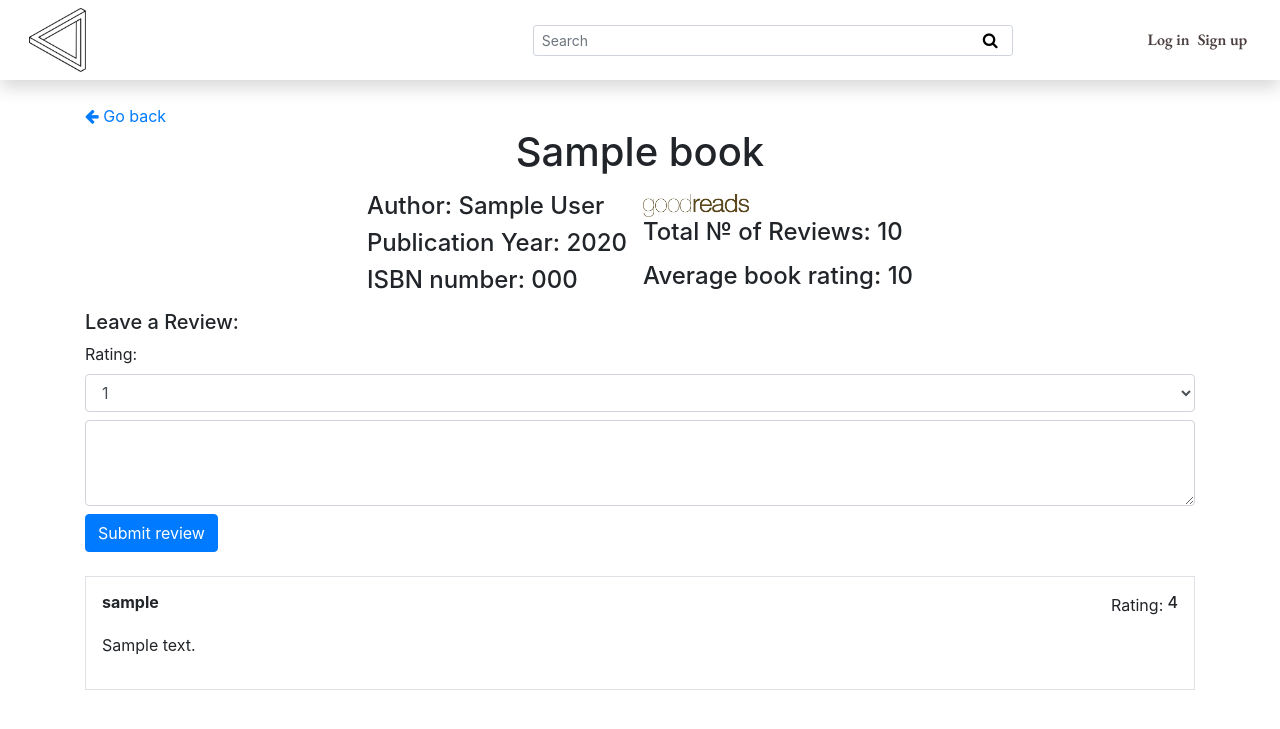
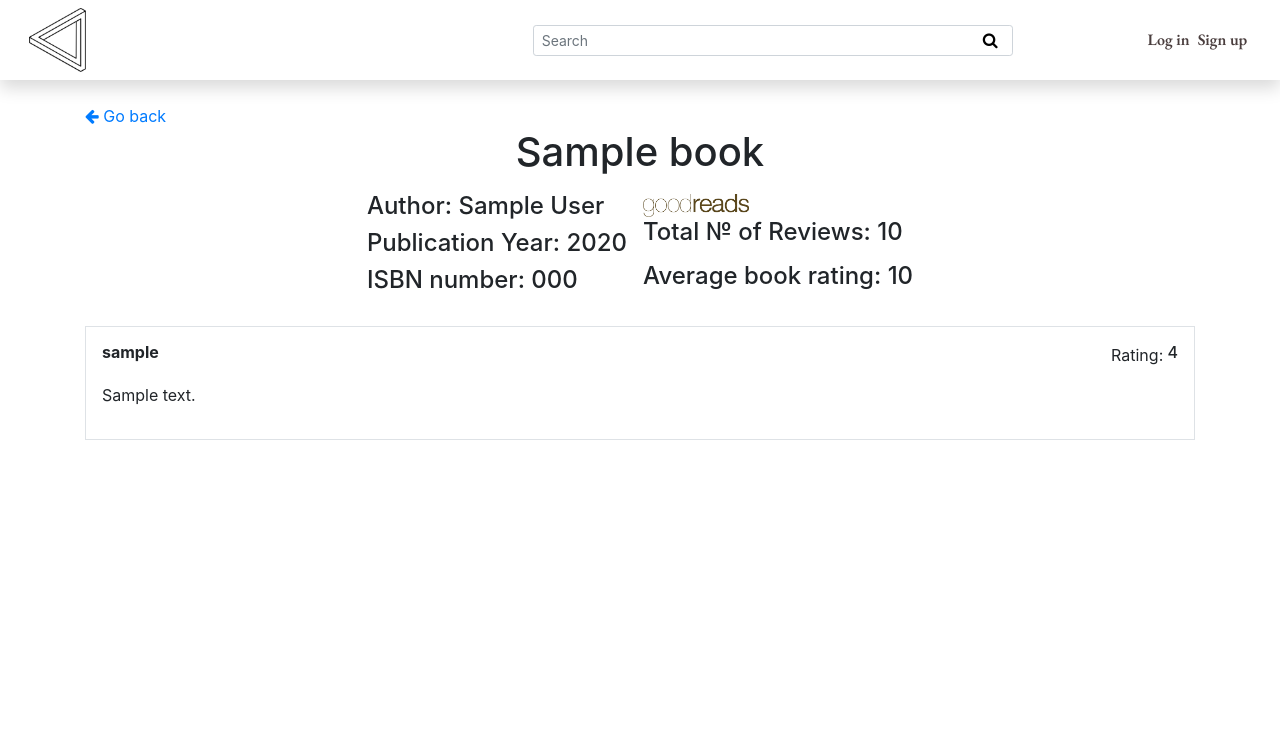
Before and after one commit to ValtrX/Project1Harvard, a Flask app: template templates/book.html in a window 1280 px wide. Shown: the top 729 px of the page. Run offline with Flask 2, Linux system fonts and the light colour scheme; the template is opened without the code that fills it: most values are stand-ins (such as "Sample title", 1, 10 or a date in 2020); parts of the project's set-up code (start-up, migrations or seed data) failed here and were passed over; some libraries are stand-ins or nearby versions.

Commit message:
Leave a review fixed, user most log in now

```diff
--- a/application.py
+++ b/application.py
@@ -41,11 +41,11 @@
         booksearchrequest = request.args.get('search') # Get text from the search input
         booksearch = "%{}%".format(booksearchrequest) # Formating input get
 
-        # Queries
+            # Queries
         booksearchdata = db.execute("SELECT * FROM books WHERE (author ILIKE :booksearch) OR (title ILIKE :booksearch) OR (isbn ILIKE :booksearch)",{"booksearch":booksearch}).fetchall() # Book search result Query
-        breviews = db.execute("SELECT books.book_id, reviews.content, books.title, users.username FROM reviews JOIN books ON reviews.book_id = books.book_id JOIN users ON reviews.user_id = users.user_id").fetchall() # Get recent reviews query
+        breviews = db.execute("SELECT books.book_id, reviews.content, reviews.rating, books.title, users.username FROM reviews JOIN books ON reviews.book_id = books.book_id JOIN users ON reviews.user_id = users.user_id ORDER BY books.book_id DESC").fetchall() # Get recent comments
 
-        # Check if the result of the search is empty
+            # Check if the result of the search is empty
         bcheck = booksearchdata == [] and booksearchrequest is not None
 
     return render_template("index.html", bcheck=bcheck, books=books, breviews=breviews, booksearchdata=booksearchdata, booksearchrequest=booksearchrequest)
@@ -53,6 +53,7 @@
 @app.route("/book/<int:book_id>", methods=["GET","POST"]) #Book details page
 def book(book_id):
     # Go back last URL
+
     url = request.referrer
 
     # Queries
@@ -77,37 +78,38 @@
         book_api_total = item['work_ratings_count']
         book_api_avg = item['average_rating']
 
-    # Getting username from the session
-    logged_in_user = session['username']
+    if session.get('logged_in') == True:
+        # Getting username from the session
+        logged_in_user = session['username']
 
-    user_id = db.execute("SELECT user_id FROM users WHERE username=:name",{"name":logged_in_user}).fetchone() # Get user_id from username of logged_in_user
+        user_id = db.execute("SELECT user_id FROM users WHERE username=:name",{"name":logged_in_user}).fetchone() # Get user_id from username of logged_in_user
 
-    for name in user_id: #Getting values from user_id as they are 'int' instead 'str'
-        f_user_id = name
+        for name in user_id: #Getting values from user_id as they are 'int' instead 'str'
+            f_user_id = name
+        if request.method =="POST":
 
-    # Submit a review code
-    if request.method =="POST":
+            # Getting data from inputs
+            rating = request.form.get("rating")
+            content = request.form.get("content")
 
-        # Getting data from inputs
-        rating = request.form.get("rating")
-        content = request.form.get("content")
+            # Queries
+            user_reviewed_before = db.execute("SELECT * FROM reviews WHERE user_id = :user_id AND book_id = :book_id",  {"user_id":f_user_id, "book_id": book_id}).fetchone()
 
-        # Queries
-        user_reviewed_before = db.execute("SELECT * FROM reviews WHERE user_id = :user_id AND book_id = :book_id",  {"user_id":f_user_id, "book_id": book_id}).fetchone()
+            # Check if the user has commented before
+            if user_reviewed_before:
+                flash("You've already submit a review","danger")
 
-        # Check if the user has commented before
-        if user_reviewed_before:
-            flash("you've already submit a review","danger")
+            # Insert review into the database if the content input is not empty
+            elif content is not None:
 
-        # Insert review into the database if the content input is not empty
-        elif content is not None:
+                # Query to insert review
+                db.execute("INSERT INTO reviews(book_id, user_id, content, rating) VALUES(:book_id, :user_id, :content, :rating)",
+                {"book_id":book_id, "user_id":f_user_id, "content":content, "rating":rating})
+                db.commit()
 
-            # Query to insert review
-            db.execute("INSERT INTO reviews(book_id, user_id, content, rating) VALUES(:book_id, :user_id, :content, :rating)",
-            {"book_id":book_id, "user_id":f_user_id, "content":content, "rating":rating})
-            db.commit()
-
-        return redirect(url_for('book', book_id=book_id))
+            return redirect(url_for('book', book_id=book_id))
+    else:
+        flash("You must be logged in to make a review","danger")
 
     return render_template("book.html", books=books, book=book, url=url, book_api_total=book_api_total, book_api_avg=book_api_avg, book_reviews=book_reviews)
 
--- a/templates/book.html
+++ b/templates/book.html
@@ -27,9 +27,9 @@
     </div>
 
     <!-- Review Area -->
-    {% include "includes/_message.html" %}
+    {% if session.logged_in %}
     <form class="form-group" method="POST"> <!-- Make a review -->
-
+        <h4>{% include "includes/_message.html" %}</h4>
         <h5>
             Leave a Review:
         </h5>
@@ -47,7 +47,9 @@
 
         <button type="submit" class="btn btn-primary mb-2 mt-2">Submit review</button>
     </form>
-
+    {% else %}
+    <h4> {% include "includes/_message.html" %} </h4>
+    {% endif %}
     <!-- Reviews -->
     <table>
         {% for review in book_reviews %}
--- a/templates/index.html
+++ b/templates/index.html
@@ -62,10 +62,12 @@
                         <tr>
                             <td>
                                 <br>
-                                <h5>" {{ book.content }} "</h5>
+                                <div class="d-flex justify-content-between">
+                                <h5>" {{ book.content }} "</h5><div class="d-flex"><span>rate:</span>&nbsp;<b>{{ book.rating }}</b></div>
+                                </div>
                                 <div class="d-flex justify-content-between">
                                 <a href="{{ url_for('book', book_id=book.book_id) }}">{{ book.title }}</a>
-                                <span>by: {{ book.username }}</span>
+                                <span>by: <b>{{ book.username }}</b></span>
                             </div>
                             </td>
                         </tr>
--- a/templates/layout.html
+++ b/templates/layout.html
@@ -24,7 +24,7 @@
         }
         .special-search-button{
             border-color: transparent !important;
-            background-color: white !important;
+            background: transparent !important;
             padding: 0;
             margin-left: -32px;
         }
```
